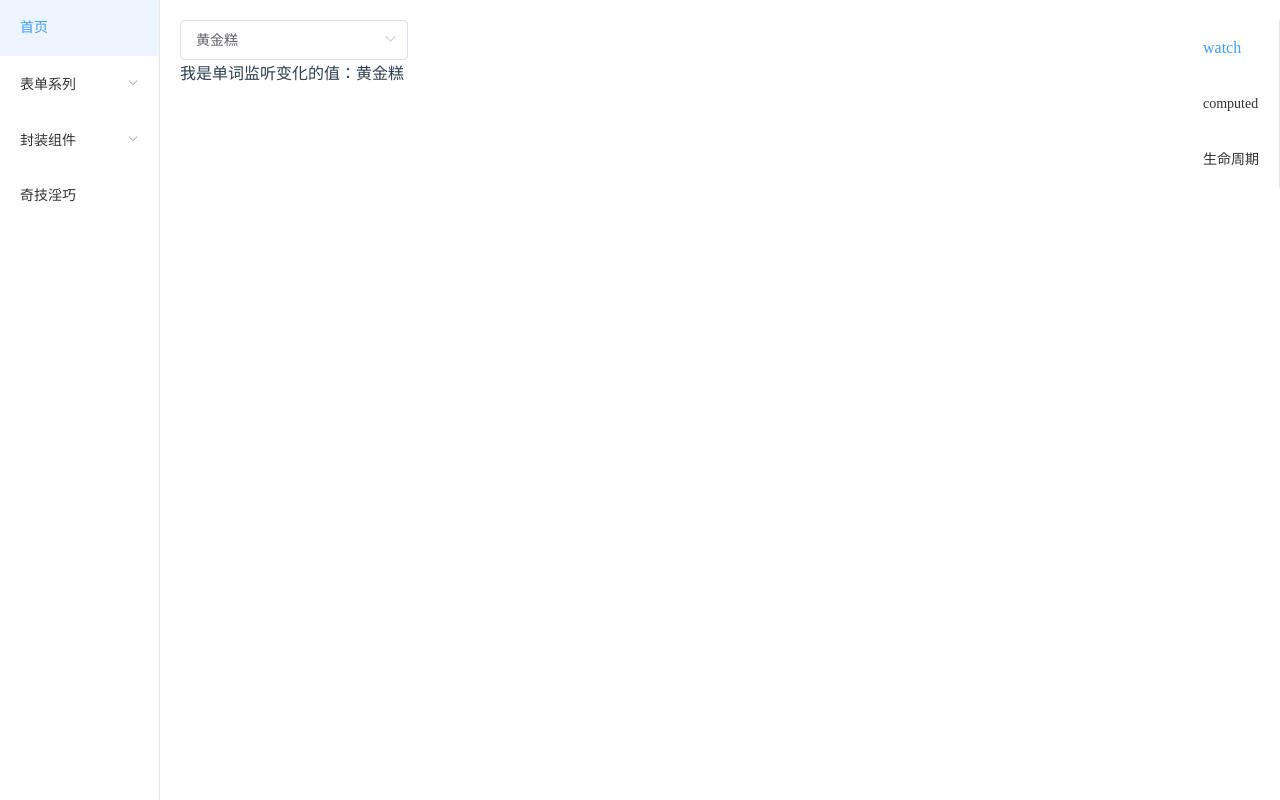
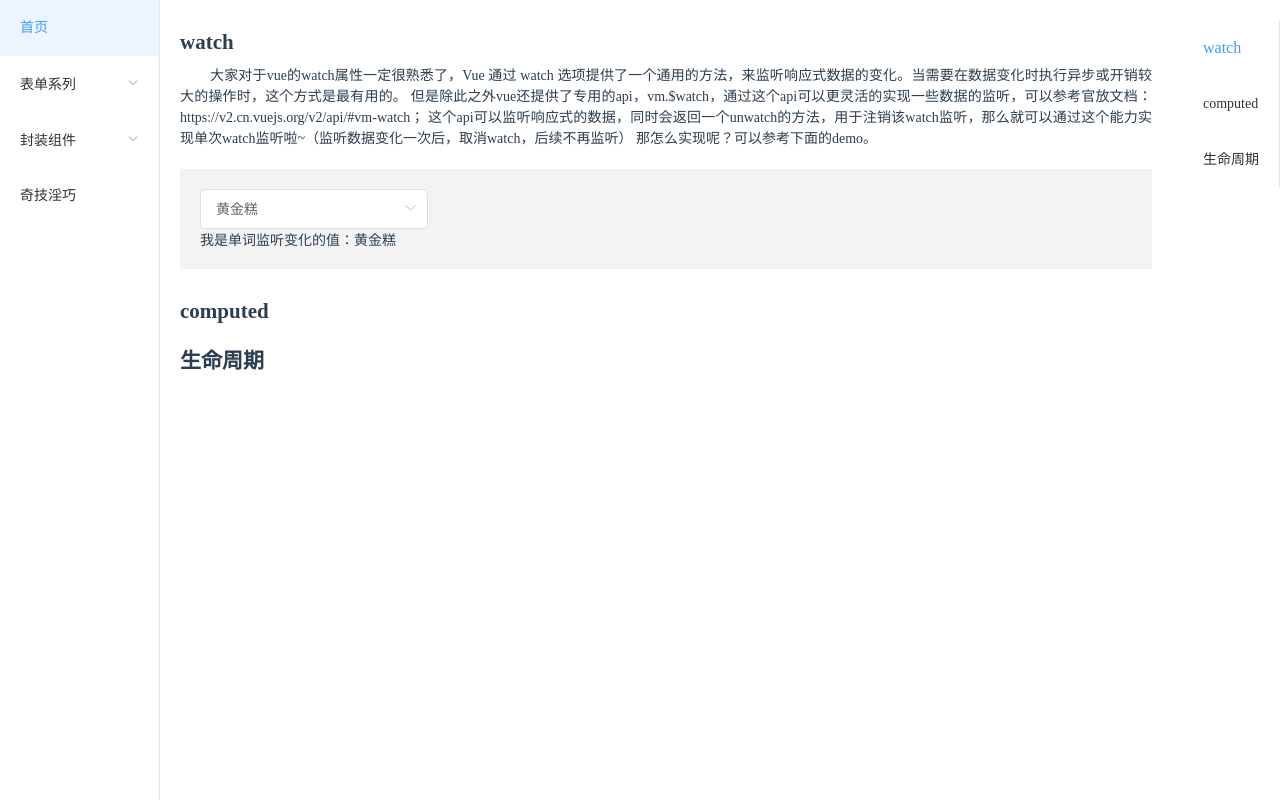
Before and after one commit to qiangguanglin/vue-demo, a Vue app: page /skill in a window 1280 px wide. Built offline with nearby package versions, Linux system fonts and the light colour scheme.

Commit message:
fix: 增加双向绑定组件

```diff
--- /dev/null
+++ b/src/components/conputed-input.vue
@@ -0,0 +1,29 @@
+<template>
+    <div>
+        <el-input size="medium" v-model="tempValue"></el-input>
+    </div>
+</template>
+
+<script>
+export default {
+    props: {
+        value: {
+            type: null,
+        },
+    },
+    computed: {
+        tempValue: {
+            get() {
+                return this.value;
+            },
+            set(v) {
+                this.$emit('input', v);
+            }
+        }
+    },
+}
+</script>
+
+<style scoped>
+
+</style>
--- a/src/components/layout.vue
+++ b/src/components/layout.vue
@@ -1,5 +1,5 @@
 <template>
-    <div class="content">
+    <div class="layout_content">
         <slot></slot>
     </div>
 </template>
@@ -11,7 +11,8 @@ export default {
 </script>
 
 <style scoped>
-.content {
+.layout_content {
+    font-size: 14px;
     padding: 10px;
     font-weight: 400;
     color: #2c3e50;
--- /dev/null
+++ b/src/components/model-input.vue
@@ -0,0 +1,29 @@
+<template>
+    <div>
+        <el-input size="medium" :value="value" @input="input"></el-input>
+    </div>
+</template>
+
+<script>
+export default {
+    // model: {
+    //     prop: 'value',
+    //     event: 'input'
+    // },
+    props: {
+        value: {
+            type: null,
+        }
+    },
+    methods: {
+        input(v) {
+            this.$emit('input', v)
+        }
+    }
+
+}
+</script>
+
+<style scoped>
+
+</style>
--- a/src/components/text-content.vue
+++ b/src/components/text-content.vue
@@ -1,5 +1,5 @@
 <template>
-    <div class="text_content">
+    <div class="text_content_origin">
         <slot></slot>
     </div>
 </template>
@@ -11,7 +11,8 @@ export default {
 </script>
 
 <style scoped>
-.text_content {
+.text_content_origin {
+    font-size: 14px;
     text-indent:  30px;
     line-height:  1.5;
     text-align: justify;
--- a/src/pages/skill.vue
+++ b/src/pages/skill.vue
@@ -11,15 +11,16 @@
         </div>
         <div class="text_content">
             <div>
-                <!-- <h2 id="watch">watch</h2>
+                <h2 id="watch">watch</h2>
                 <text-content>
                     大家对于vue的watch属性一定很熟悉了，Vue 通过 watch 选项提供了一个通用的方法，来监听响应式数据的变化。当需要在数据变化时执行异步或开销较大的操作时，这个方式是最有用的。
                     但是除此之外vue还提供了专用的api，vm.$watch，通过这个api可以更灵活的实现一些数据的监听，可以参考官放文档：https://v2.cn.vuejs.org/v2/api/#vm-watch；
                     这个api可以监听响应式的数据，同时会返回一个unwatch的方法，用于注销该watch监听，那么就可以通过这个能力实现单次watch监听啦~（监听数据变化一次后，取消watch，后续不再监听）
                     那怎么实现呢？可以参考下面的demo。
-                </text-content> -->
+                </text-content>
                 <!-- <el-input style="padding:20px 0px;width:100px" size="mini" v-model="value"></el-input>
                 <div>我是单词监听变化的值：{{watchValue}}</div> -->
+                <div class="demo_content">
                     <el-select v-model="value" placeholder="请选择">
                         <el-option
                         v-for="item in options"
@@ -30,12 +31,13 @@
                     </el-select>
                     <div>我是单词监听变化的值：{{watchValue}}</div>
                 </div>
-            <!-- <div>
+            </div>
+            <div>
                 <h2 id="computed">computed</h2>
             </div>
             <div>
                 <h2 id="lifeTimes">生命周期</h2>
-            </div> -->
+            </div>
         </div>
     </layout>
 </template>
@@ -75,7 +77,6 @@ export default {
     methods: {
         selected(index) {
             goAnchor(`#${index}`)
-            console.log('---', index)
         }
     }
 }
@@ -90,6 +91,14 @@ export default {
     }
 }
 .text_content {
-    width:95%
+    width:90%
+}
+h2 {
+    padding: 10px 0;
+}
+.demo_content {
+    margin: 20px 0;
+    padding: 20px;
+    background-color: rgba(27,31,35,.05);
 }
 </style>
--- a/src/pages/vModel.vue
+++ b/src/pages/vModel.vue
@@ -1,20 +1,25 @@
 <template>
-    <div>
+    <layout>
         {{inputValue}}
-        <edit-input class="input_class" v-model="inputValue"></edit-input>
-    </div>
+        <computed-input class="input_class" v-model="inputValue"></computed-input>
+        {{modelValue}}
+        <model-input class="input_class" v-model="modelValue"></model-input>
+    </layout>
 </template>
 
 <script>
-import EditInput from '../components/edit-input.vue'
+import ModelInput from '../components/model-input.vue'
+import ComputedInput from '../components/conputed-input.vue'
 
 export default {
     components: {
-        EditInput,
+        ModelInput,
+        ComputedInput
     },
     data() {
         return {
-            inputValue: '1111'
+            inputValue: '1111',
+            modelValue: '22222'
         }
     },
     methods: {
```
Lines whose indentation alone changed are shown as unchanged.
